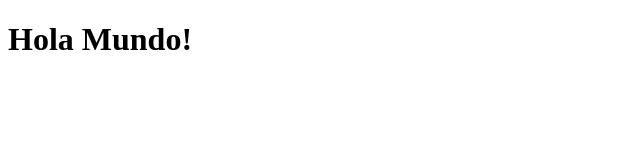
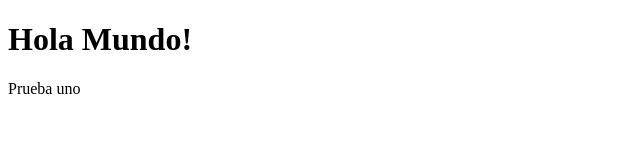
Before and after one commit to santy121295/CaliforniaRibs, a plain HTML site: page index.html in a window 1280 px wide. Shown: the full height of the page, 0-640 px from the left. Drawn offline with Linux system fonts and the light colour scheme.

Commit message:
Segundo cambio
Agregué un parrafo

```diff
--- a/index.html
+++ b/index.html
@@ -6,6 +6,7 @@
 </head>
 <body>
 <h1>Hola Mundo!</h1>
+<p>Prueba uno</p>
 
 </body>
 </html>
```
